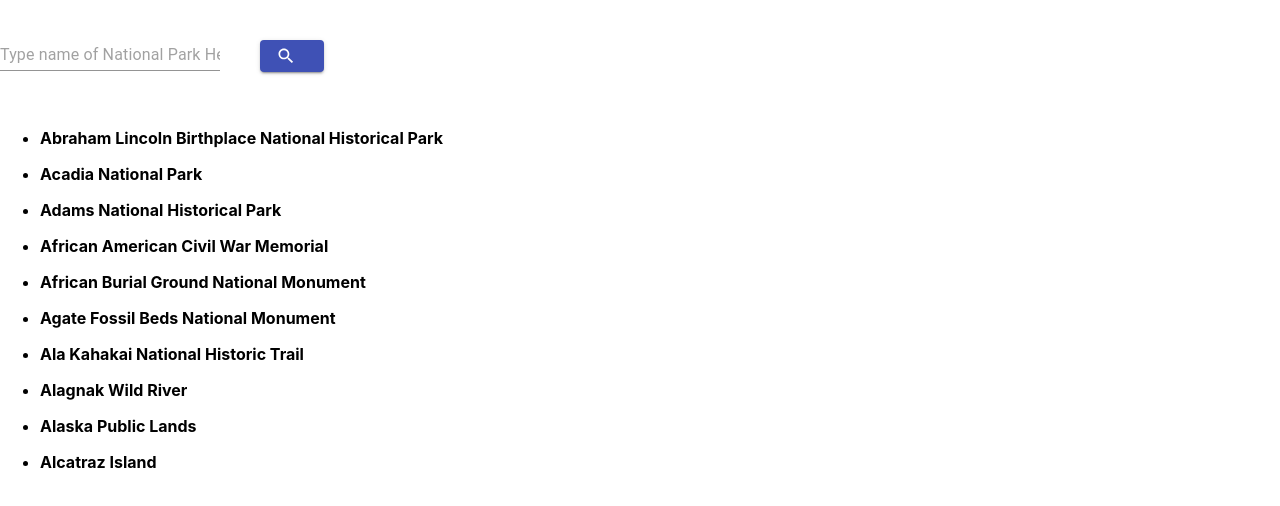
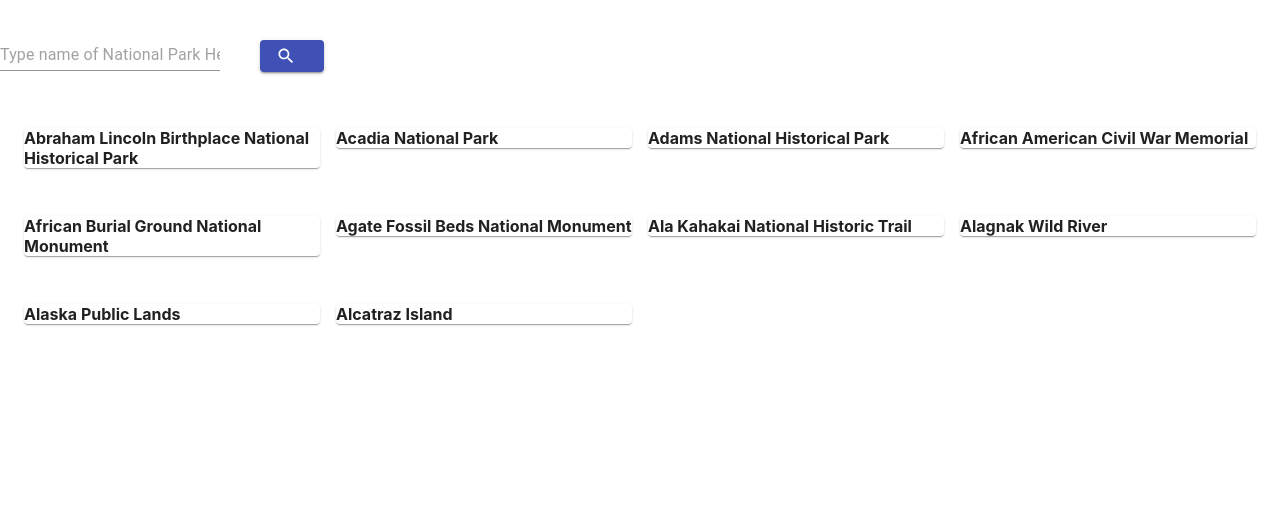
Before and after one commit to Ghizmilth/react-national-parks, a React (Create React App) app: page / in a window 1280 px wide. Shown: the top 506 px of the page. Built offline with nearby package versions, Linux system fonts and the light colour scheme.

Commit message:
Add a Grid to display parks

```diff
--- a/src/components/Parks/Parks.jsx
+++ b/src/components/Parks/Parks.jsx
@@ -1,23 +1,58 @@
 import React, { useState } from 'react';
 import data from '../../api/data.json';
+
+import { useStyles } from './ParksStyles.js';
+
+import Paper from '@material-ui/core/Paper';
+import Grid from '@material-ui/core/Grid';
+import Container from '@material-ui/core/Container';
+
+
+
+const styles = useStyles;
+
+const parkTiles =
+    <div className={styles.root}>
+    <Grid container spacing={2}>
+       {
+           data.map(park => {
+                return (
+                   <Grid item xs={4} sm={3}>
+                        <Paper className={styles.paper}><p><strong>{ park.fullName }</strong></p></Paper>
+                    </Grid>
+            )
+        })
+       }
+    </Grid>
+    </div>;
+
+// const parkGrid = <div className={styles.root}>
+// <Grid container spacing={2}>
+//   <Grid item xs={4} sm={3}>
+//     <Paper className={styles.paper}><p><strong>{ park.fullName }</strong></p></Paper>
+//   </Grid>
+//   <Grid item xs={4} sm={3}>
+//     <Paper className={styles.paper}>xs=6 sm=3</Paper>
+//   </Grid>
+//   <Grid item xs={4} sm={3}>
+//     <Paper className={styles.paper}>xs=6 sm=3</Paper>
+//   </Grid>
+//   <Grid item xs={4} sm={3}>
+//     <Paper className={styles.paper}>xs=6 sm=3</Paper>
+//   </Grid>
+// </Grid>
+// </div>;
 
 
 const Parks = () => {
 
     return (
         <div>
-            <ul>
-            {data.map(park => {
-                return (
-                    <li>
-                       <p><strong>{ park.fullName }</strong></p>
-                    </li>
-                )
-            }
-            )
-            }
-            </ul>
+            <Container>
+                <div>{ parkTiles }</div>
+            </Container>
         </div>
+
     )
 }
 
--- /dev/null
+++ b/src/components/Parks/ParksStyles.js
@@ -0,0 +1,14 @@
+import { makeStyles } from '@material-ui/core/styles';
+
+const useStyles = makeStyles((theme) => ({
+    root: {
+      flexGrow: 1,
+    },
+    paper: {
+      padding: theme.spacing(2),
+      textAlign: 'center',
+      color: theme.palette.text.secondary,
+    },
+  }));
+
+  export { useStyles };
```
Also changed, not shown: src/components/Parks/Parks.module.css (added, +9 -0 lines).
